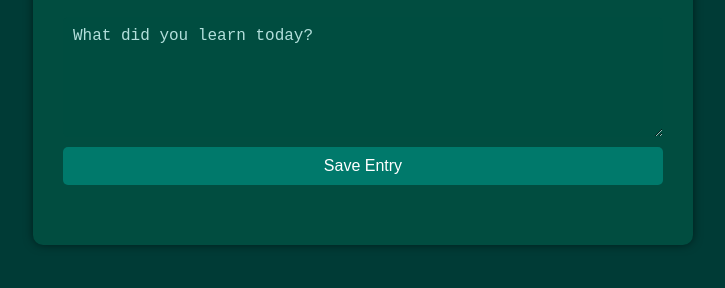
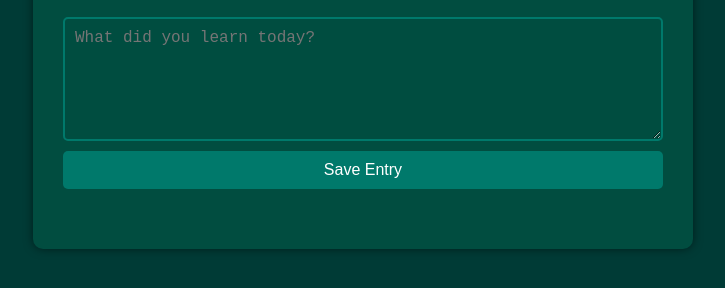
Before and after one commit to Keys0123/devlog-journal, a plain HTML site: page index.html in a window 1280 px wide. Shown: the part 112-400 px from the top of the page, without its empty margins (277-1002 px from the left). Drawn offline with Linux system fonts and the light colour scheme.

Commit message:
update border in text box in css

```diff
--- a/style.css
+++ b/style.css
@@ -34,13 +34,16 @@ textarea {
   margin-bottom: 10px;
   background-color: #004D40;
   color: #E0F2F1;
-  border: none;
+  border: 2px solid #00796B;  /* 🟢 Border added */
   border-radius: 5px;
+  transition: border-color 0.3s ease;
 }
 
-textarea::placeholder {
-  color: #B2DFDB;
+textarea:focus {
+  outline: none;
+  border-color: #00BFA5;  /* ✨ Highlight on focus */
 }
+
 
 button {
   padding: 10px;
```
